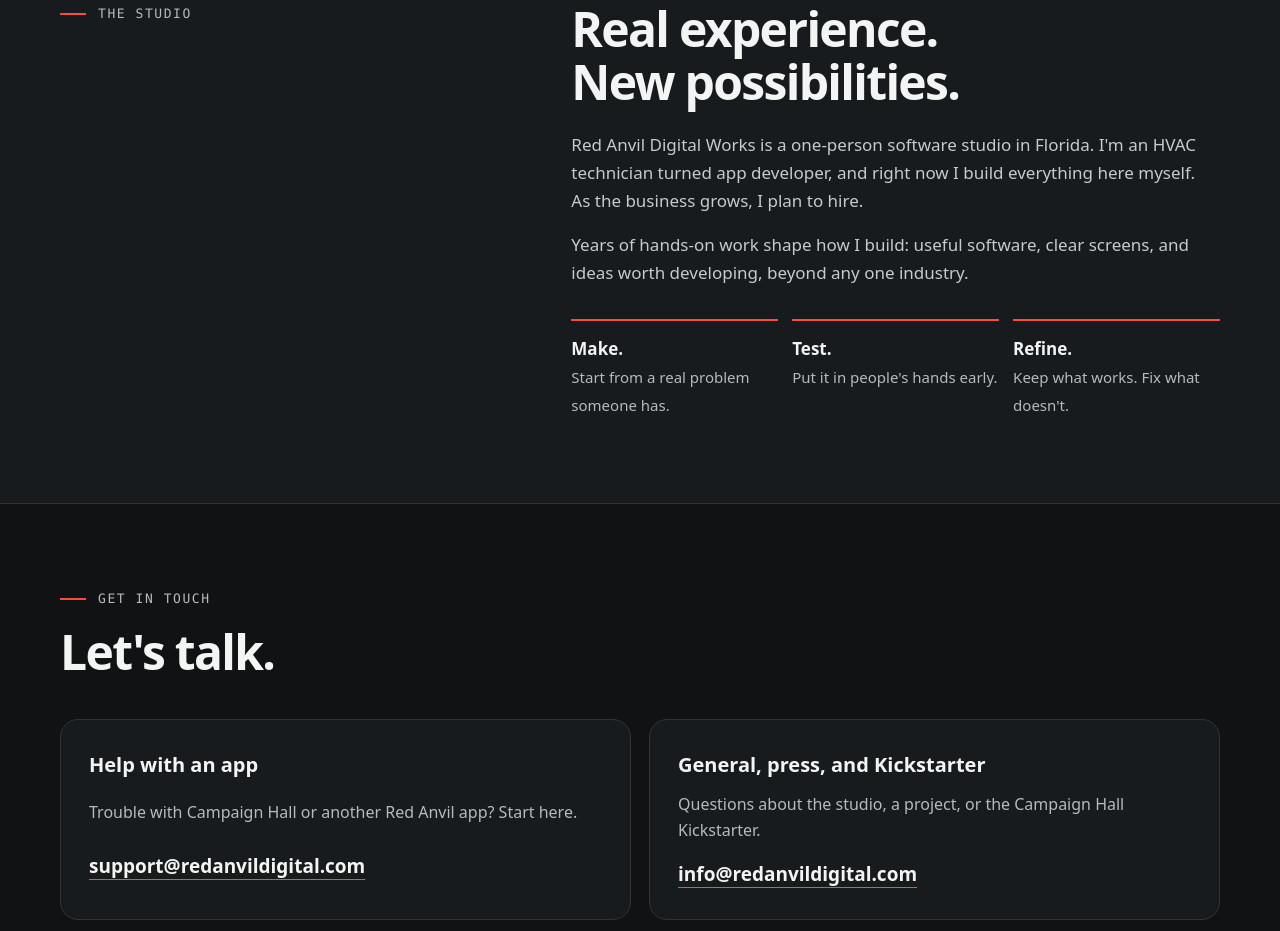
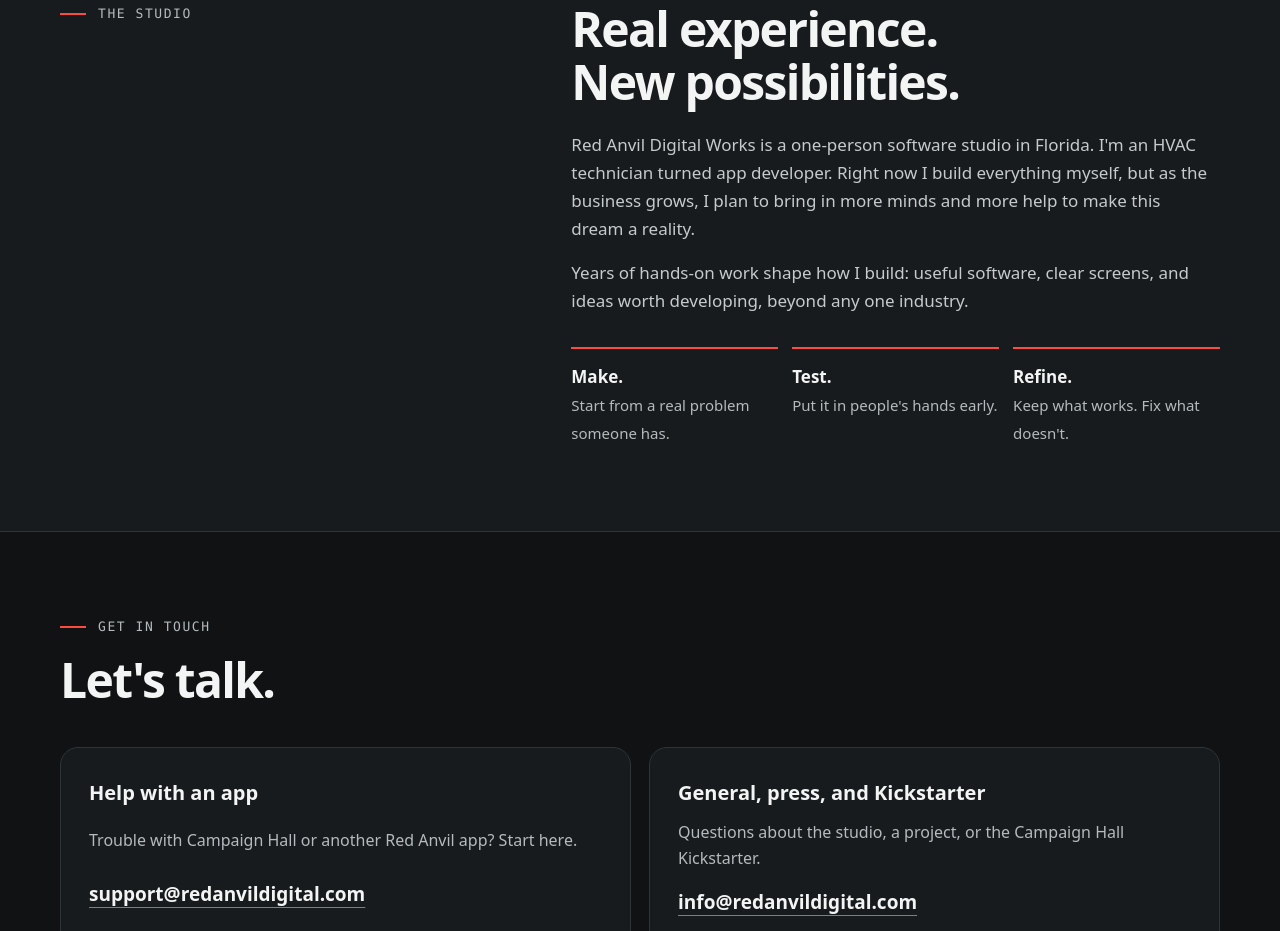
Before and after one commit to benbenne327/red-anvil-website, a plain HTML site: page index.html in a window 1280 px wide. Shown: the part 3595-4526 px from the top of the page. Drawn offline with Linux system fonts and the light colour scheme.

Commit message:
Studio note: owner's wording on bringing in more help
Co-Authored-By: Claude Opus 5.5 <noreply@anthropic.com>

```diff
--- a/index.html
+++ b/index.html
@@ -146,7 +146,7 @@
     </div>
     <div class="body">
       <h2 id="studio-title">Real experience. New possibilities.</h2>
-      <p style="margin-top:22px">Red Anvil Digital Works is a one-person software studio in Florida. I'm an HVAC technician turned app developer, and right now I build everything here myself. As the business grows, I plan to hire.</p>
+      <p style="margin-top:22px">Red Anvil Digital Works is a one-person software studio in Florida. I'm an HVAC technician turned app developer. Right now I build everything myself, but as the business grows, I plan to bring in more minds and more help to make this dream a reality.</p>
       <p>Years of hands-on work shape how I build: useful software, clear screens, and ideas worth developing, beyond any one industry.</p>
       <ul class="values">
         <li><strong>Make.</strong><span>Start from a real problem someone has.</span></li>
```
